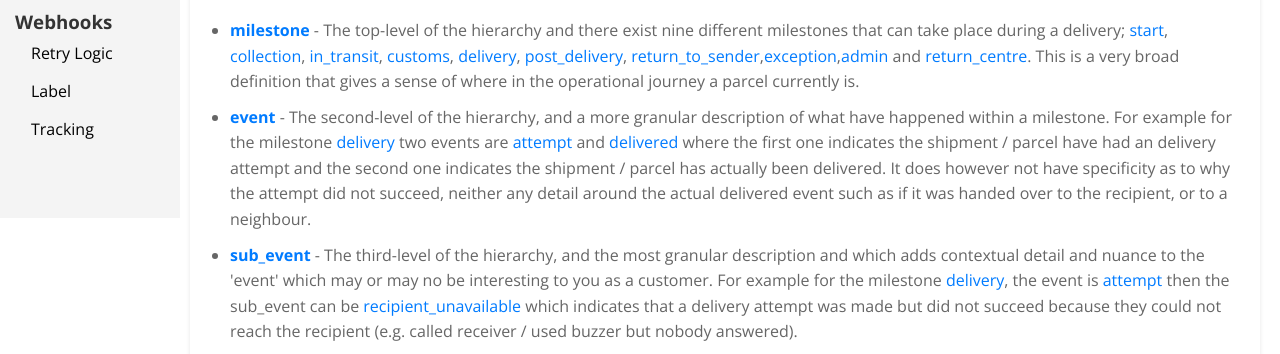
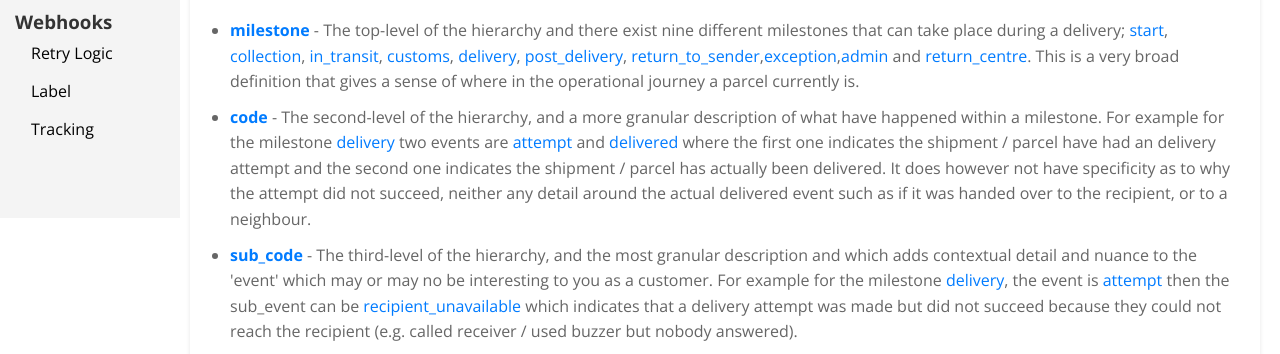
Before and after one commit to Gluey-AI/gluey-api-docs, a FastAPI app: page /tracking-codes in a window 1280 px wide. Shown: the part 612-966 px from the top of the page. Run offline with FastAPI, Linux system fonts and the light colour scheme; some libraries are stand-ins or nearby versions.

Commit message:
feat(events): tracking event codes and naming

```diff
--- a/app/api/v1/templates/events.html
+++ b/app/api/v1/templates/events.html
@@ -210,8 +210,8 @@
     <p>Since Gluey use three levels of event codes you can choose to map only the two first two (milestone + event) which gives ~30 event codes to map whilst the full mapping of all three levels (milestone + event + sub_event) is more than 150 different events. This reason for this categorisation is to give you as a customers maximum freedom and flexibility to decide the level of detail you deem most suitable for your application you build on top of Gluey. The different hierarchies are described below:</p>
     <ul>
         <li><span class="blue-link-bold">milestone</span> - The top-level of the hierarchy and there exist nine different milestones that can take place during a delivery; <span class="blue-link">start</span>, <span class="blue-link">collection</span>, <span class="blue-link">in_transit</span>, <span class="blue-link">customs</span>, <span class="blue-link">delivery</span>, <span class="blue-link">post_delivery</span>, <span class="blue-link">return_to_sender</span>,<span class="blue-link">exception</span>,<span class="blue-link">admin</span> and <span class="blue-link">return_centre</span>. This is a very broad definition that gives a sense of where in the operational journey a parcel currently is.</li>
-        <li><span class="blue-link-bold">event</span> - The second-level of the hierarchy, and a more granular description of what have happened within a milestone. For example for the milestone <span class="blue-link">delivery</span> two events are <span class="blue-link">attempt</span> and <span class="blue-link">delivered</span> where the first one indicates the shipment / parcel have had an delivery attempt and the second one indicates the shipment / parcel has actually been delivered. It does however not have specificity as to why the attempt did not succeed, neither any detail around the actual delivered event such as if it was handed over to the recipient, or to a neighbour.</li>
-        <li><span class="blue-link-bold">sub_event</span> - The third-level of the hierarchy, and the most granular description and which adds contextual detail and nuance to the 'event' which may or may no be interesting to you as a customer. For example for the milestone <span class="blue-link">delivery</span>, the event is <span class="blue-link">attempt</span> then the sub_event can be <span class="blue-link">recipient_unavailable</span> which indicates that a delivery attempt was made but did not succeed because they could not reach the recipient (e.g. called receiver / used buzzer but nobody answered).</li>
+        <li><span class="blue-link-bold">code</span> - The second-level of the hierarchy, and a more granular description of what have happened within a milestone. For example for the milestone <span class="blue-link">delivery</span> two events are <span class="blue-link">attempt</span> and <span class="blue-link">delivered</span> where the first one indicates the shipment / parcel have had an delivery attempt and the second one indicates the shipment / parcel has actually been delivered. It does however not have specificity as to why the attempt did not succeed, neither any detail around the actual delivered event such as if it was handed over to the recipient, or to a neighbour.</li>
+        <li><span class="blue-link-bold">sub_code</span> - The third-level of the hierarchy, and the most granular description and which adds contextual detail and nuance to the 'event' which may or may no be interesting to you as a customer. For example for the milestone <span class="blue-link">delivery</span>, the event is <span class="blue-link">attempt</span> then the sub_event can be <span class="blue-link">recipient_unavailable</span> which indicates that a delivery attempt was made but did not succeed because they could not reach the recipient (e.g. called receiver / used buzzer but nobody answered).</li>
     </ul>
 
     <h2 id="outbound">Outbound</h2>
@@ -359,7 +359,7 @@
     </div>
     {% endfor %}
 
-    <h2 id="all-events">Event codes</h2>
+    <h2 id="all-events">All event codes</h2>
     <p>Below are a summary of all tracking events that you can receive across outbound, return shipments that are both domestic and international shipment.
         Should you wish to review the tracking event codes in CSV or JSON format you can also do so
         by downloading the below files:</p>
--- a/app/main.py
+++ b/app/main.py
@@ -115,8 +115,8 @@ def read_csv_stream_for_json(file_like):
     for row in reader:
         data.append({
             "milestone": row['milestone'],
-            "event": row['event'],
-            "sub_event": row['sub_event'] or "No Sub Event",
+            "code": row['code'],
+            "sub_code": row['sub_code'] or "No Sub Event",
             "description": row['detailed_explanation']
         })
     return data
@@ -128,8 +128,8 @@ def read_csv_for_json(file_path: str):
         for row in reader:
             data.append({
                 "milestone": row['milestone'],
-                "event": row['event'],
-                "sub_event": row['sub_event'] or "No Sub Event",
+                "code": row['code'],
+                "sub_code": row['sub_code'] or "No Sub Event",
                 "description": row['detailed_explanation']
             })
     return data
@@ -140,10 +140,10 @@ def read_csv(file_path: str):
         reader = csv.DictReader(csvfile)
         for row in reader:
             milestone = row['milestone']
-            event = row['event']
-            sub_event = row['sub_event'] or "No Sub Event"
+            code = row['code']
+            sub_code = row['sub_code'] or "No Sub Event"
             explanation = row['detailed_explanation']
-            data[milestone][event][sub_event] = explanation
+            data[milestone][code][sub_code] = explanation
     return data
 
 def combine_csv_files_in_memory(primary_file: str, international_file: str, exception_file: str):
--- a/app/static/all_events.csv
+++ b/app/static/all_events.csv
@@ -1,4 +1,4 @@
-milestone,event,sub_event,detailed_explanation
+milestone,code,sub_code,detailed_explanation
 start,start,gluey_test,Only in test environement. Event which is created in Gluey's test environment each time a label is printed in order to test webhook connectivity for tracking.
 start,order_created,acknowledged_by_carrier,The carrier has sent a tracking event acknowledging that the shipment / parcel has been successfully created in their system.
 start,order_created,shipping_label,A shipping label has been created for the parcel by the carrier.
--- a/app/static/all_events_v2.csv
+++ b/app/static/all_events_v2.csv
@@ -1,4 +1,4 @@
-milestone,event,sub_event,detailed_explanation
+milestone,code,sub_code,detailed_explanation
 order,created,gluey_test,Only available in test environement. Event which is created in Gluey's test environment each time a label is printed in order to test webhook connectivity for tracking.
 order,created,,The carrier has sent a tracking event acknowledging that the shipment / parcel has been successfully created in their system.
 order,cancelled,,The carrier has sent a tracking event acknowledging that the shipment / parcel has been cancelled in their system.
--- a/app/static/exceptions.csv
+++ b/app/static/exceptions.csv
@@ -1,4 +1,4 @@
-milestone,event,sub_event,detailed_explanation
+milestone,code,sub_code,detailed_explanation
 exception,delivery,other,The carrier have sent a tracking event indicating the shipment / parcel have had a delivery exception but without sufficient detail to determine what sub_event category it fits.
 exception,delivery,pudo_unavailable,The shipment / parcel could not be delivered to the PUDO location because it was unavailable.
 exception,delivery,seized_by_law_enforcement,The shipment / parcel was seized by law enforcement.
--- a/app/static/international.csv
+++ b/app/static/international.csv
@@ -1,4 +1,4 @@
-milestone,event,sub_event,detailed_explanation
+milestone,code,sub_code,detailed_explanation
 in_transit,departure_airport,other,The carrier has sent a tracking event acknowledging that the shipment / parcel is at the origin airport but without sufficient detail to determine what sub_event category it fits.
 in_transit,departure_airport,en_route,The shipment / parcel is enroute to the departure (origin) airport for an international flight.
 in_transit,departure_airport,handed_over,The shipment / parcel have been handed over to an airline from where it will depart the origin country. This event is typically triggered from the carrier side to denote they have left the parcel with the airline at the airport.
--- a/app/static/outbound.csv
+++ b/app/static/outbound.csv
@@ -1,4 +1,4 @@
-milestone,event,sub_event,detailed_explanation
+milestone,code,sub_code,detailed_explanation
 start,start,gluey_test,Only in test environement. Event which is created in Gluey's test environment each time a label is printed in order to test webhook connectivity for tracking.
 start,order_created,acknowledged_by_carrier,The carrier has sent a tracking event acknowledging that the shipment / parcel has been successfully created in their system.
 start,order_created,shipping_label,A shipping label has been created by the parcel carrier.
--- a/app/static/return.csv
+++ b/app/static/return.csv
@@ -1,4 +1,4 @@
-milestone,event,sub_event,detailed_explanation
+milestone,code,sub_code,detailed_explanation
 start,start,gluey_test,Only in test environement. Event which is created in Gluey's test environment each time a label is printed in order to test webhook connectivity for tracking.
 start,order_created,acknowledged_by_carrier,The carrier has sent a tracking event acknowledging that the shipment / parcel has been successfully created in their system.
 start,order_created,shipping_label,A shipping label has been created by the parcel carrier.
```
